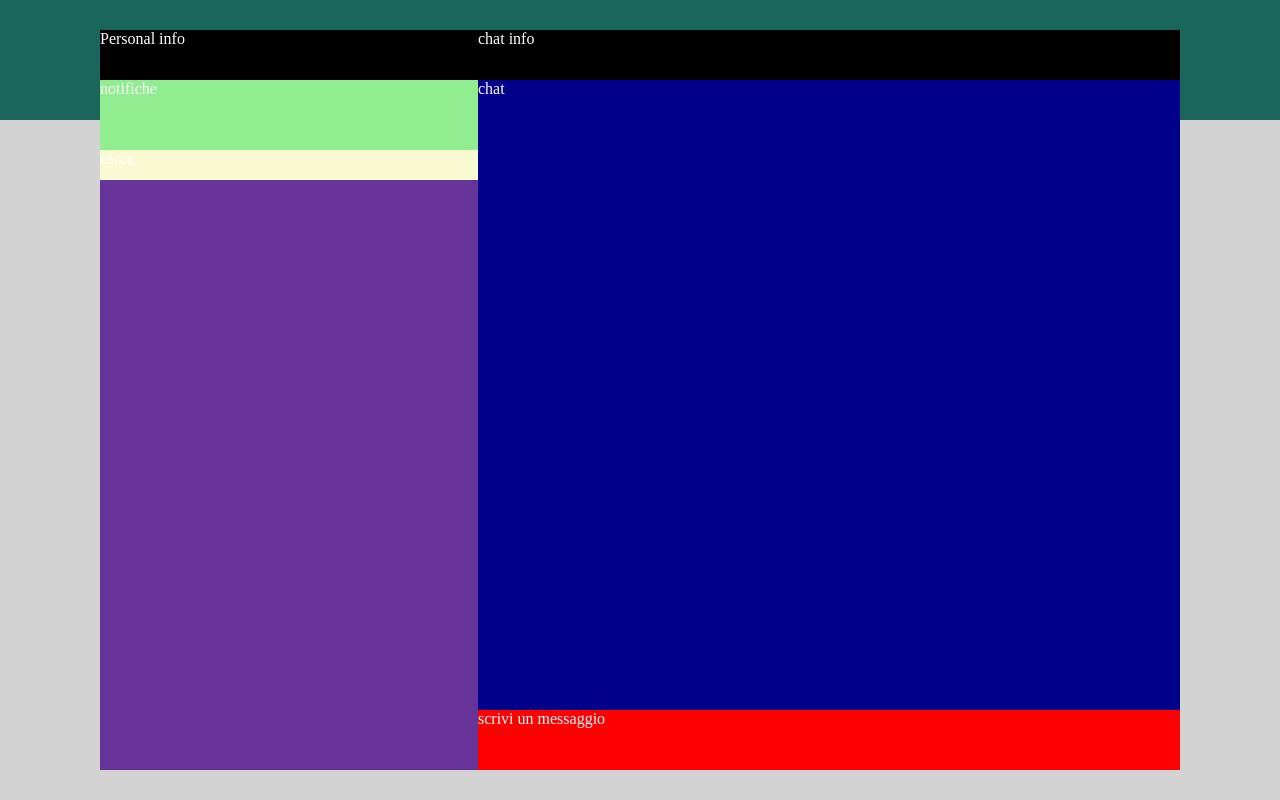
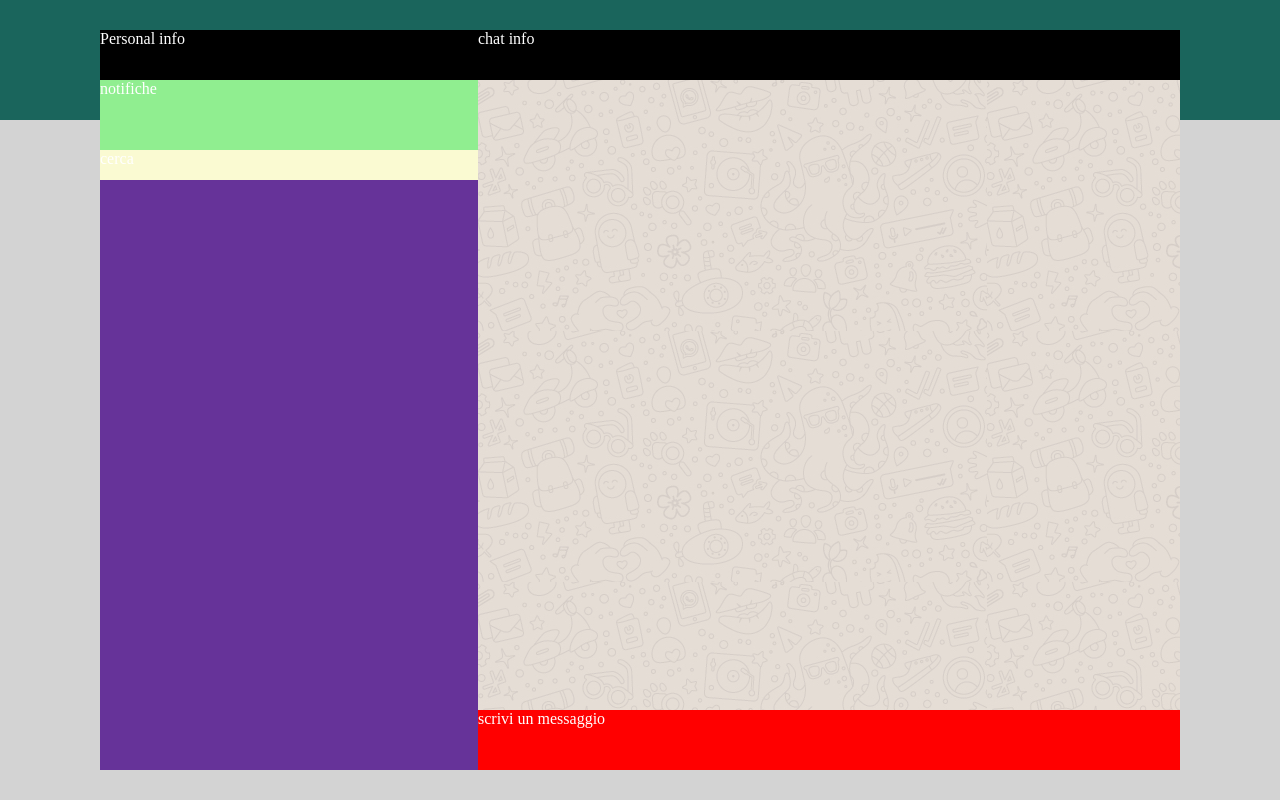
Before and after one commit to uomma/vue-boolzapp, a plain HTML site: page index.html in a window 1280 px wide. Drawn offline with nearby package versions, Linux system fonts and the light colour scheme.

Commit message:
img chat

```diff
--- a/index.html
+++ b/index.html
@@ -26,7 +26,8 @@
         </div>
         <div class="majorDX">
             <header>chat info</header>
-            <div class="text">chat</div>
+            <div class="text">
+            </div>
             <footer>scrivi un messaggio</footer>
         </div>
     </div>
--- a/style.css
+++ b/style.css
@@ -61,9 +61,11 @@ header{
 }
 
 .text{
-    background-color: darkblue;
     height: calc(100% - 6.875rem);
+    background-image: url(IMG/mine.jpg);
 }
+
+
 footer{
     background-color: red;
     height: 3.75rem;
```
Also changed, not shown: IMG/avatar_1.jpg (added), IMG/avatar_2.jpg (added), IMG/avatar_3.jpg (added), IMG/avatar_4.jpg (added), IMG/avatar_5.jpg (added), IMG/avatar_6.jpg (added), IMG/avatar_7.jpg (added), IMG/avatar_8.jpg (added), IMG/avatar_io.jpg (added), IMG/mine.jpg (added).
